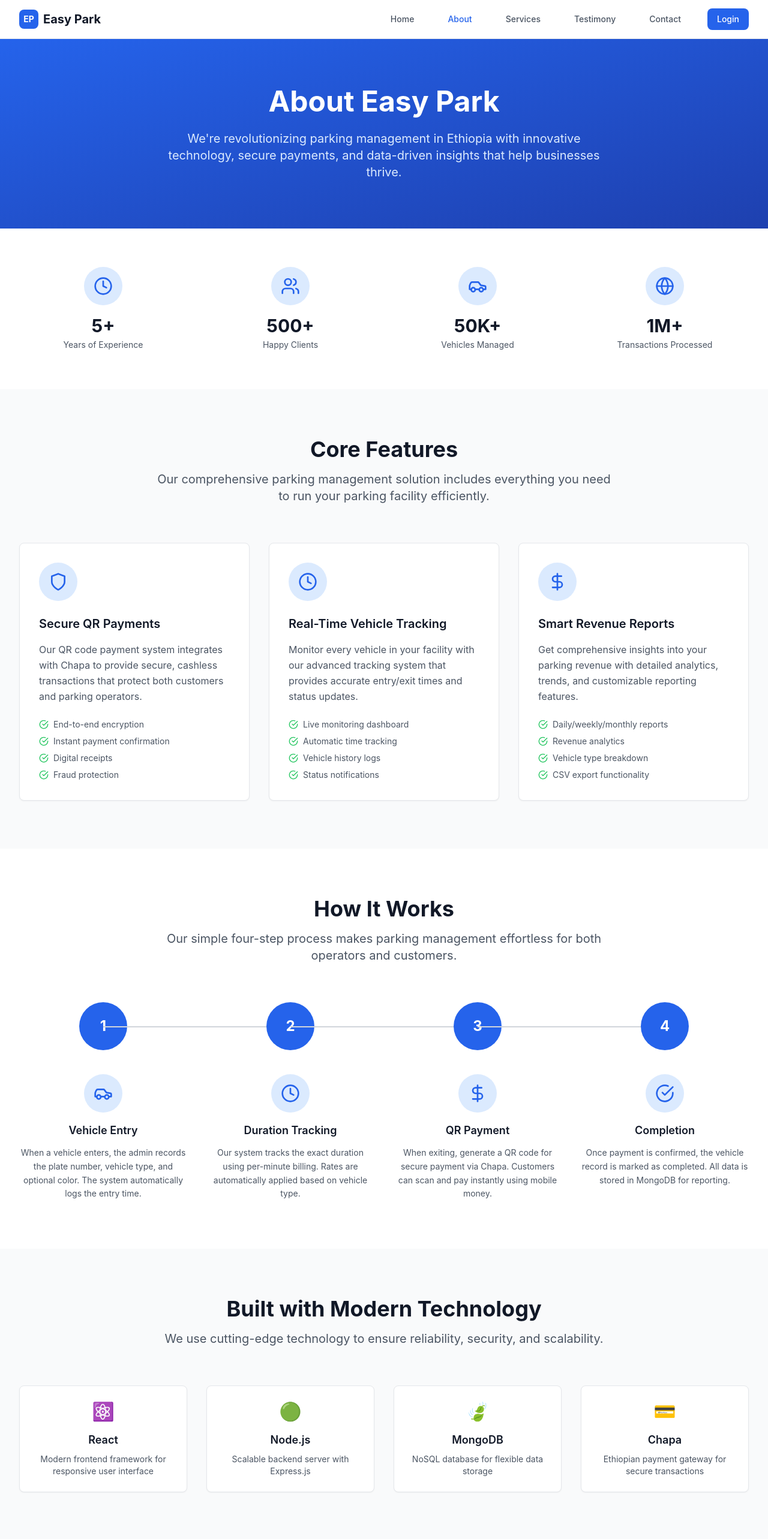
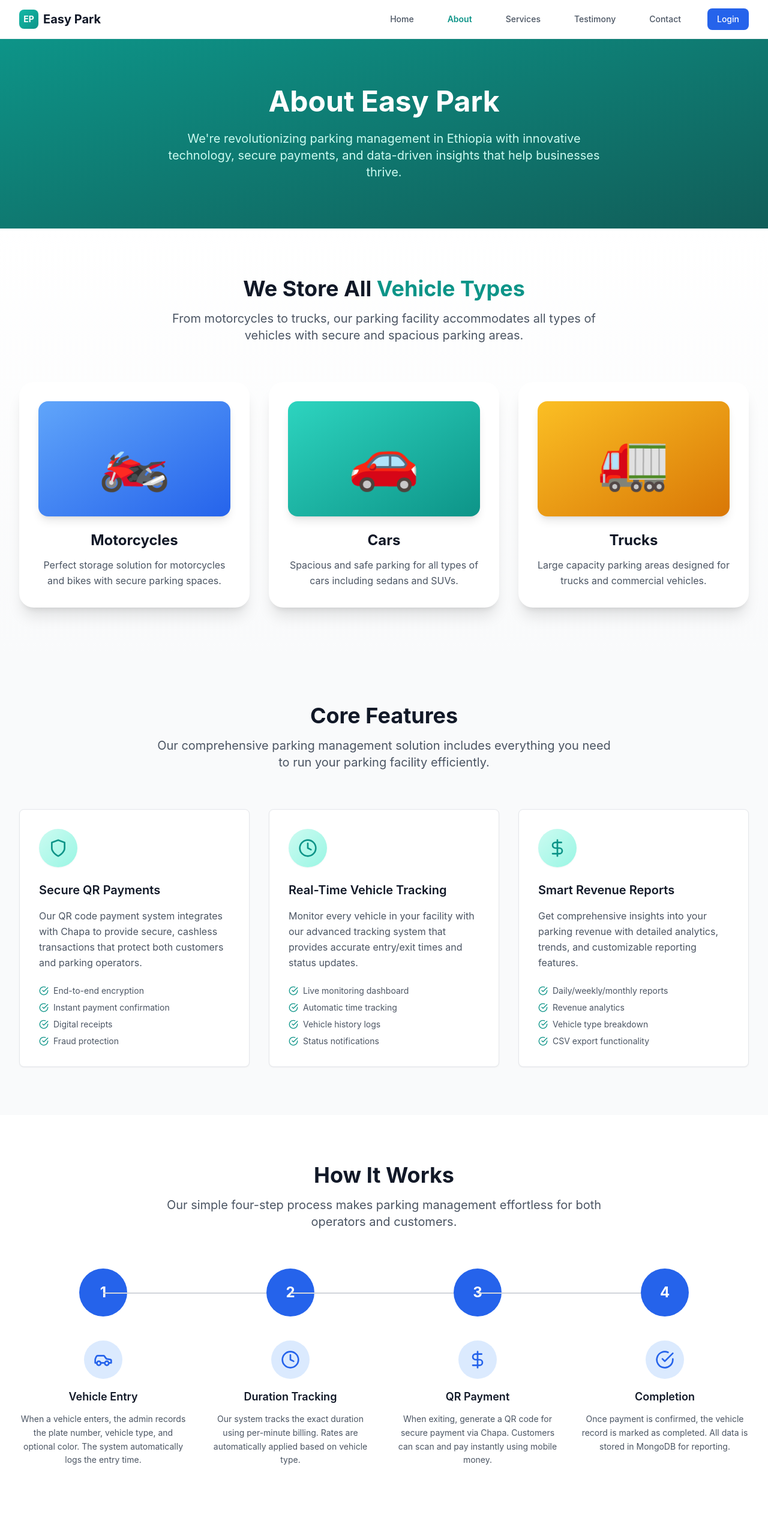
Before and after one commit to maki896/easy-parking, a React (Create React App) app in the folder frontend/: page /about in a window 1280 px wide. Shown: the top 2566 px of the page at 60% size. Built offline with nearby package versions, Linux system fonts and the light colour scheme; the HTML template or start-up script is replaced by a standard one.

Commit message:
home page edited

```diff
--- a/frontend/src/components/Navbar.js
+++ b/frontend/src/components/Navbar.js
@@ -36,7 +36,7 @@ const Navbar = () => {
   ];
 
   return (
-    <nav className="bg-white shadow-lg border-b border-gray-200">
+    <nav className="bg-white shadow-md border-b border-gray-100">
       <div className="max-w-7xl mx-auto px-4 sm:px-6 lg:px-8">
         <div className="flex justify-between h-16">
           {/* Logo */}
@@ -45,7 +45,7 @@ const Navbar = () => {
               to={isAuthenticated ? '/admin/dashboard' : '/'}
               className="flex items-center space-x-2"
             >
-              <div className="w-8 h-8 bg-primary-600 rounded-lg flex items-center justify-center">
+              <div className="w-8 h-8 bg-gradient-to-br from-teal-500 to-teal-600 rounded-lg flex items-center justify-center shadow-sm">
                 <span className="text-white font-bold text-sm">EP</span>
               </div>
               <span className="text-xl font-bold text-gray-900">Easy Park</span>
--- a/frontend/src/index.css
+++ b/frontend/src/index.css
@@ -125,11 +125,11 @@
   }
 
   .navbar-link {
-    @apply text-gray-600 hover:text-primary-600 px-3 py-2 text-sm font-medium transition-colors;
+    @apply text-gray-600 hover:text-teal-600 px-3 py-2 text-sm font-medium transition-colors;
   }
 
   .navbar-link-active {
-    @apply text-primary-600;
+    @apply text-teal-600 font-semibold;
   }
 }
 
--- a/frontend/src/pages/About.js
+++ b/frontend/src/pages/About.js
@@ -1,4 +1,4 @@
-import React from 'react';
+import React, { useEffect } from 'react';
 import { Link } from 'react-router-dom';
 import {
   ShieldIcon,
@@ -8,10 +8,54 @@ import {
   CheckCircleIcon,
   UsersIcon,
   GlobeIcon,
-  HeartIcon
+  HeartIcon,
+  BikeIcon,
+  TruckIcon
 } from 'lucide-react';
 
 const About = () => {
+  useEffect(() => {
+    const observerOptions = {
+      threshold: 0.1,
+      rootMargin: '0px 0px -100px 0px'
+    };
+
+    const observer = new IntersectionObserver((entries) => {
+      entries.forEach(entry => {
+        if (entry.isIntersecting) {
+          entry.target.classList.add('animate-in');
+        }
+      });
+    }, observerOptions);
+
+    document.querySelectorAll('.scroll-animate').forEach((el) => {
+      observer.observe(el);
+    });
+
+    return () => observer.disconnect();
+  }, []);
+
+  const vehicleTypes = [
+    {
+      icon: '🏍️',
+      title: 'Motorcycles',
+      description: 'Perfect storage solution for motorcycles and bikes with secure parking spaces.',
+      gradient: 'from-blue-400 to-blue-600'
+    },
+    {
+      icon: '🚗',
+      title: 'Cars',
+      description: 'Spacious and safe parking for all types of cars including sedans and SUVs.',
+      gradient: 'from-teal-400 to-teal-600'
+    },
+    {
+      icon: '🚛',
+      title: 'Trucks',
+      description: 'Large capacity parking areas designed for trucks and commercial vehicles.',
+      gradient: 'from-amber-400 to-amber-600'
+    }
+  ];
+
   const features = [
     {
       icon: ShieldIcon,
@@ -69,12 +113,31 @@ const About = () => {
 
   return (
     <div className="min-h-screen">
+      <style>{`
+        .scroll-animate {
+          opacity: 0;
+          transform: translateY(30px);
+          transition: opacity 0.8s ease-out, transform 0.8s ease-out;
+        }
+        .scroll-animate.animate-in {
+          opacity: 1;
+          transform: translateY(0);
+        }
+        .vehicle-card {
+          transition: all 0.4s ease;
+        }
+        .vehicle-card:hover {
+          transform: translateY(-12px) scale(1.02);
+          box-shadow: 0 25px 50px rgba(0,0,0,0.2);
+        }
+      `}</style>
+
       {/* Hero Section */}
-      <section className="bg-gradient-to-br from-primary-600 to-primary-800 text-white py-20">
+      <section className="bg-gradient-to-br from-teal-600 to-teal-800 text-white py-20">
         <div className="max-w-7xl mx-auto px-4 sm:px-6 lg:px-8">
           <div className="text-center">
             <h1 className="text-4xl md:text-5xl font-bold mb-6">About Easy Park</h1>
-            <p className="text-xl text-primary-100 max-w-3xl mx-auto">
+            <p className="text-xl text-teal-100 max-w-3xl mx-auto">
               We're revolutionizing parking management in Ethiopia with innovative technology,
               secure payments, and data-driven insights that help businesses thrive.
             </p>
@@ -82,17 +145,31 @@ const About = () => {
         </div>
       </section>
 
-      {/* Stats Section */}
-      <section className="py-16 bg-white">
+      {/* Vehicle Types Section - 3 Images in Row */}
+      <section className="py-20 bg-gradient-to-b from-white to-gray-50">
         <div className="max-w-7xl mx-auto px-4 sm:px-6 lg:px-8">
-          <div className="grid grid-cols-2 md:grid-cols-4 gap-8">
-            {stats.map((stat, index) => (
-              <div key={index} className="text-center">
-                <div className="inline-flex items-center justify-center w-16 h-16 bg-primary-100 rounded-full mb-4">
-                  <stat.icon className="h-8 w-8 text-primary-600" />
+          <div className="text-center mb-16 scroll-animate">
+            <h2 className="text-3xl md:text-4xl font-bold text-gray-900 mb-4">
+              We Store All <span className="text-teal-600">Vehicle Types</span>
+            </h2>
+            <p className="text-xl text-gray-600 max-w-3xl mx-auto">
+              From motorcycles to trucks, our parking facility accommodates all types of vehicles
+              with secure and spacious parking areas.
+            </p>
+          </div>
+
+          <div className="grid md:grid-cols-3 gap-8">
+            {vehicleTypes.map((vehicle, index) => (
+              <div
+                key={index}
+                className="vehicle-card scroll-animate bg-white rounded-3xl p-8 shadow-xl"
+                style={{transitionDelay: `${index * 150}ms`}}
+              >
+                <div className={`w-full h-48 bg-gradient-to-br ${vehicle.gradient} rounded-2xl flex items-center justify-center mb-6 shadow-lg`}>
+                  <div className="text-8xl">{vehicle.icon}</div>
                 </div>
-                <div className="text-3xl font-bold text-gray-900 mb-1">{stat.value}</div>
-                <div className="text-sm text-gray-600">{stat.label}</div>
+                <h3 className="text-2xl font-bold text-gray-900 mb-3 text-center">{vehicle.title}</h3>
+                <p className="text-gray-600 leading-relaxed text-center">{vehicle.description}</p>
               </div>
             ))}
           </div>
@@ -102,7 +179,7 @@ const About = () => {
       {/* Features Section */}
       <section className="py-20 bg-gray-50">
         <div className="max-w-7xl mx-auto px-4 sm:px-6 lg:px-8">
-          <div className="text-center mb-16">
+          <div className="text-center mb-16 scroll-animate">
             <h2 className="text-3xl md:text-4xl font-bold text-gray-900 mb-4">
               Core Features
             </h2>
@@ -114,16 +191,16 @@ const About = () => {
 
           <div className="grid md:grid-cols-3 gap-8">
             {features.map((feature, index) => (
-              <div key={index} className="card p-8 hover:shadow-lg transition-shadow">
-                <div className="inline-flex items-center justify-center w-16 h-16 bg-primary-100 rounded-full mb-6">
-                  <feature.icon className="h-8 w-8 text-primary-600" />
+              <div key={index} className="scroll-animate card p-8 hover:shadow-2xl transition-all duration-300 hover:-translate-y-2" style={{transitionDelay: `${index * 100}ms`}}>
+                <div className="inline-flex items-center justify-center w-16 h-16 bg-gradient-to-br from-teal-100 to-teal-200 rounded-full mb-6 shadow-sm">
+                  <feature.icon className="h-8 w-8 text-teal-600" />
                 </div>
                 <h3 className="text-xl font-semibold text-gray-900 mb-4">{feature.title}</h3>
                 <p className="text-gray-600 mb-6 leading-relaxed">{feature.description}</p>
                 <ul className="space-y-2">
                   {feature.details.map((detail, idx) => (
                     <li key={idx} className="flex items-center text-sm text-gray-600">
-                      <CheckCircleIcon className="h-4 w-4 text-success-500 mr-2 flex-shrink-0" />
+                      <CheckCircleIcon className="h-4 w-4 text-teal-600 mr-2 flex-shrink-0" />
                       {detail}
                     </li>
                   ))}
@@ -165,46 +242,6 @@ const About = () => {
                 <p className="text-gray-600 text-sm leading-relaxed">{step.description}</p>
               </div>
             ))}
-          </div>
-        </div>
-      </section>
-
-      {/* Technology Stack */}
-      <section className="py-20 bg-gray-50">
-        <div className="max-w-7xl mx-auto px-4 sm:px-6 lg:px-8">
-          <div className="text-center mb-16">
-            <h2 className="text-3xl md:text-4xl font-bold text-gray-900 mb-4">
-              Built with Modern Technology
-            </h2>
-            <p className="text-xl text-gray-600 max-w-3xl mx-auto">
-              We use cutting-edge technology to ensure reliability, security, and scalability.
-            </p>
-          </div>
-
-          <div className="grid md:grid-cols-2 lg:grid-cols-4 gap-8">
-            <div className="card p-6 text-center">
-              <div className="text-3xl mb-4">⚛️</div>
-              <h3 className="text-lg font-semibold text-gray-900 mb-2">React</h3>
-              <p className="text-sm text-gray-600">Modern frontend framework for responsive user interface</p>
-            </div>
-
-            <div className="card p-6 text-center">
-              <div className="text-3xl mb-4">🟢</div>
-              <h3 className="text-lg font-semibold text-gray-900 mb-2">Node.js</h3>
-              <p className="text-sm text-gray-600">Scalable backend server with Express.js</p>
-            </div>
-
-            <div className="card p-6 text-center">
-              <div className="text-3xl mb-4">🍃</div>
-              <h3 className="text-lg font-semibold text-gray-900 mb-2">MongoDB</h3>
-              <p className="text-sm text-gray-600">NoSQL database for flexible data storage</p>
-            </div>
-
-            <div className="card p-6 text-center">
-              <div className="text-3xl mb-4">💳</div>
-              <h3 className="text-lg font-semibold text-gray-900 mb-2">Chapa</h3>
-              <p className="text-sm text-gray-600">Ethiopian payment gateway for secure transactions</p>
-            </div>
           </div>
         </div>
       </section>
@@ -254,7 +291,7 @@ const About = () => {
       </section>
 
       {/* CTA Section */}
-      <section className="py-20 bg-primary-600 text-white">
+      <section className="py-20 bg-gradient-to-br from-teal-600 to-teal-800 text-white scroll-animate">
         <div className="max-w-7xl mx-auto px-4 sm:px-6 lg:px-8 text-center">
           <div className="flex items-center justify-center mb-6">
             <HeartIcon className="h-8 w-8 mr-2" />
@@ -262,22 +299,22 @@ const About = () => {
               Ready to Transform Your Parking Business?
             </h2>
           </div>
-          <p className="text-xl text-primary-100 mb-8 max-w-3xl mx-auto">
+          <p className="text-xl text-teal-100 mb-8 max-w-3xl mx-auto">
             Join hundreds of parking facilities across Ethiopia that have already
             streamlined their operations with Easy Park.
           </p>
           <div className="flex flex-col sm:flex-row gap-4 justify-center">
             <Link
               to="/contact"
-              className="btn bg-white text-primary-600 hover:bg-gray-100 px-8 py-3 text-lg font-semibold"
+              className="inline-flex items-center justify-center bg-white text-teal-600 hover:bg-gray-100 px-8 py-3 rounded-lg text-lg font-semibold shadow-lg transition-all duration-300 hover:shadow-xl hover:-translate-y-1"
             >
               Request Demo
             </Link>
             <Link
               to="/services"
-              className="btn border-2 border-white text-white hover:bg-white hover:text-primary-600 px-8 py-3 text-lg font-semibold"
+              className="inline-flex items-center justify-center border-2 border-white text-white hover:bg-white hover:text-teal-600 px-8 py-3 rounded-lg text-lg font-semibold transition-all duration-300"
             >
-              View Pricing
+              View Services
             </Link>
           </div>
         </div>
--- a/frontend/src/pages/Home.js
+++ b/frontend/src/pages/Home.js
@@ -37,6 +37,27 @@ const Home = () => {
     return () => observer.disconnect();
   }, []);
 
+  const vehicleTypes = [
+    {
+      icon: '🏍️',
+      title: 'Motorcycles',
+      description: 'Perfect storage solution for motorcycles and bikes with secure parking spaces.',
+      gradient: 'from-blue-400 to-blue-600'
+    },
+    {
+      icon: '🚗',
+      title: 'Cars',
+      description: 'Spacious and safe parking for all types of cars including sedans and SUVs.',
+      gradient: 'from-teal-400 to-teal-600'
+    },
+    {
+      icon: '🚛',
+      title: 'Trucks',
+      description: 'Large capacity parking areas designed for trucks and commercial vehicles.',
+      gradient: 'from-amber-400 to-amber-600'
+    }
+  ];
+
   const features = [
     {
       icon: QrCodeIcon,
@@ -64,20 +85,13 @@ const Home = () => {
     },
   ];
 
-  const stats = [
-    { label: 'Vehicles Managed', value: '10,000+', icon: CarIcon },
-    { label: 'Payments Processed', value: 'ETB 500K+', icon: DollarSignIcon },
-    { label: 'Uptime', value: '99.9%', icon: ClockIcon },
-    { label: 'Secure Transactions', value: '100%', icon: ShieldIcon },
-  ];
-
   return (
     <div className="min-h-screen">
       <style>{`
         .scroll-animate {
           opacity: 0;
-          transform: translateY(30px);
-          transition: opacity 0.6s ease-out, transform 0.6s ease-out;
+          transform: translateY(50px);
+          transition: opacity 1s ease-out, transform 1s ease-out;
         }
         .scroll-animate.animate-in {
           opacity: 1;
@@ -111,24 +125,46 @@ const Home = () => {
           transform: translateY(-2px);
           box-shadow: 0 10px 25px rgba(0,0,0,0.2);
         }
+        .typing-text {
+          overflow: hidden;
+          border-right: 3px solid #0d9488;
+          white-space: nowrap;
+          animation: typing 2s steps(30, end), blink-caret 0.75s step-end infinite;
+          display: inline-block;
+        }
+        @keyframes typing {
+          from { width: 0; }
+          to { width: 100%; }
+        }
+        @keyframes blink-caret {
+          from, to { border-color: transparent; }
+          50% { border-color: #0d9488; }
+        }
+        .vehicle-card {
+          transition: all 0.4s ease;
+        }
+        .vehicle-card:hover {
+          transform: translateY(-12px) scale(1.02);
+          box-shadow: 0 25px 50px rgba(0,0,0,0.2);
+        }
       `}</style>
 
       {/* Hero Section */}
-      <section className="relative bg-gradient-to-br from-white via-gray-50 to-teal-50 overflow-hidden">
-        <div className="max-w-7xl mx-auto px-4 sm:px-6 lg:px-8 py-16 md:py-24">
-          <div className="grid md:grid-cols-2 gap-12 items-center">
+      <section className="relative bg-gradient-to-br from-white via-gray-50 to-teal-50 overflow-hidden pt-8 md:pt-12">
+        <div className="max-w-7xl mx-auto px-4 sm:px-6 lg:px-8 py-8 md:py-16">
+          <div className="grid md:grid-cols-2 gap-8 md:gap-12 items-center">
             {/* Left Content */}
-            <div className="space-y-8">
+            <div className="space-y-6 md:space-y-8">
               <div className="inline-block">
                 <span className="bg-teal-100 text-teal-700 px-4 py-2 rounded-full text-sm font-semibold shadow-sm">
                   🚀 Modern Parking Solution
                 </span>
               </div>
-              <h1 className="text-4xl md:text-5xl lg:text-6xl font-bold text-gray-900 leading-tight">
+              <h1 className="text-3xl md:text-4xl lg:text-5xl xl:text-6xl font-bold text-gray-900 leading-tight">
                 Car Parking and
-                <span className="block text-teal-600">Management System</span>
+                <span className="block text-teal-600 typing-text">Management System</span>
               </h1>
-              <p className="text-lg md:text-xl text-gray-600 leading-relaxed">
+              <p className="text-base md:text-lg lg:text-xl text-gray-600 leading-relaxed">
                 Transform your parking facility with our comprehensive management solution.
                 Real-time tracking, QR payments, and detailed analytics - all in one powerful platform.
               </p>
@@ -175,17 +211,31 @@ const Home = () => {
         </div>
       </section>
 
-      {/* Stats Section */}
-      <section className="py-16 bg-white">
+      {/* Vehicle Types Section - 3 Images in Row */}
+      <section className="py-20 bg-gradient-to-b from-white to-gray-50">
         <div className="max-w-7xl mx-auto px-4 sm:px-6 lg:px-8">
-          <div className="grid grid-cols-2 md:grid-cols-4 gap-6">
-            {stats.map((stat, index) => (
-              <div key={index} className="stat-card text-center p-6 rounded-xl bg-gradient-to-br from-gray-50 to-white shadow-md hover:shadow-xl">
-                <div className="inline-flex items-center justify-center w-16 h-16 bg-gradient-to-br from-teal-100 to-teal-200 rounded-full mb-4 shadow-sm">
-                  <stat.icon className="h-8 w-8 text-teal-600" />
+          <div className="text-center mb-16 scroll-animate">
+            <h2 className="text-3xl md:text-4xl font-bold text-gray-900 mb-4">
+              We Store All <span className="text-teal-600">Vehicle Types</span>
+            </h2>
+            <p className="text-xl text-gray-600 max-w-3xl mx-auto">
+              From motorcycles to trucks, our parking facility accommodates all types of vehicles
+              with secure and spacious parking areas.
+            </p>
+          </div>
+
+          <div className="grid md:grid-cols-3 gap-8">
+            {vehicleTypes.map((vehicle, index) => (
+              <div
+                key={index}
+                className="vehicle-card scroll-animate bg-white rounded-3xl p-8 shadow-xl"
+                style={{transitionDelay: `${index * 150}ms`}}
+              >
+                <div className={`w-full h-48 bg-gradient-to-br ${vehicle.gradient} rounded-2xl flex items-center justify-center mb-6 shadow-lg`}>
+                  <div className="text-8xl">{vehicle.icon}</div>
                 </div>
-                <div className="text-3xl font-bold text-gray-900 mb-1">{stat.value}</div>
-                <div className="text-sm text-gray-600 font-medium">{stat.label}</div>
+                <h3 className="text-2xl font-bold text-gray-900 mb-3 text-center">{vehicle.title}</h3>
+                <p className="text-gray-600 leading-relaxed text-center">{vehicle.description}</p>
               </div>
             ))}
           </div>
```
Also changed, not shown: frontend/src/pages/Contact.js (+48 -15 lines), frontend/src/pages/Services.js (+46 -14 lines), frontend/src/pages/Testimony.js (+45 -126 lines).
